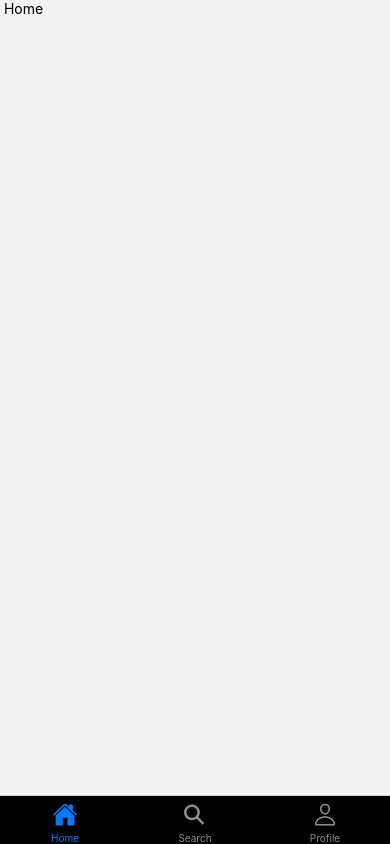
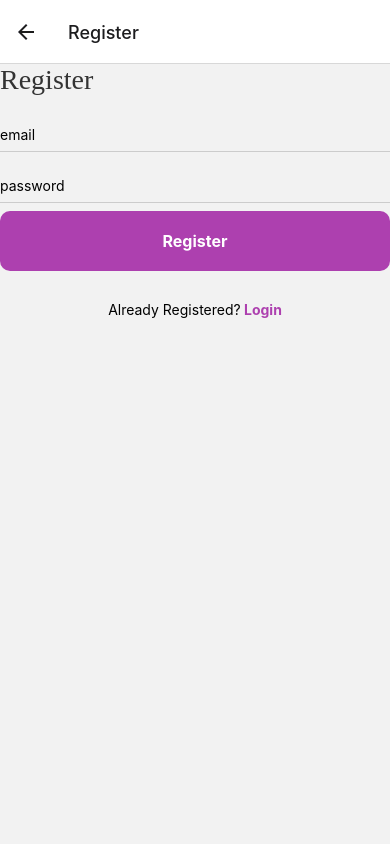
Before and after one commit to fxie48/GeorgiaTechMarketplace, a React Native app: screen /Register in a window 390 px wide. Built offline with nearby package versions, Linux system fonts and the light colour scheme.

Commit message:
login + registration screen

```diff
--- a/App.js
+++ b/App.js
@@ -6,6 +6,8 @@ import { useFonts } from 'expo-font';
 import * as SplashScreen from "expo-splash-screen";
 import { useCallback } from 'react';
 import BottomTabNavigation from "./navigation/BottomTabNavigation";
+import LoginScreen from "./screens/LoginScreen";
+import RegistrationScreen from "./screens/RegistrationScreen";
 
 
 const Stack = createNativeStackNavigator();
@@ -32,13 +34,24 @@ export default function App() {
 
   return (
     <NavigationContainer>
+
       <Stack.Navigator>
+        <Stack.Screen
+          name = 'Login'
+          component = {LoginScreen}
+          // options =
+        />
+        <Stack.Screen
+          name = 'Register'
+          component = {RegistrationScreen}
+        />
         <Stack.Screen
           name = 'Bottom Navigation'
           component = {BottomTabNavigation}
           options={{headerShown: false}}
           />
       </Stack.Navigator>
+
     </NavigationContainer>
   );
 }
--- /dev/null
+++ b/screens/LoginScreen.jsx
@@ -0,0 +1,85 @@
+import {
+    SafeAreaView,
+    View,
+    Text,
+    TextInput,
+    TouchableOpacity,
+  } from 'react-native';
+  import React from 'react'
+
+const LoginScreen = ({navigation}) => {
+    return (
+        <View>
+            <View>
+            <Text
+                style={{
+                    fontFamily: 'Roboto-Medium',
+                    fontSize: 28,
+                    fontWeight: '500',
+                    color: '#333',
+                    marginBottom: 30,
+                }}>
+                Login
+            </Text>
+            </View>
+
+            <View style = {{
+                flexDirection: 'row',
+                borderBottomColor:'#ccc',
+                borderBottomWidth:1,
+                paddingBottom: 8,
+                marginBottom: 25}}>
+                <TextInput
+                    placeholder="email"
+                    keyboardType="email-address"
+                />
+            </View>
+            <View style = {{
+                flexDirection: 'row',
+                borderBottomColor:'#ccc',
+                borderBottomWidth:1,
+                paddingBottom: 8,
+                marginBottom: 8}}>
+                <TextInput
+                    placeholder="password"
+                    secureTextEntry={true}
+                />
+            </View>
+
+            <TouchableOpacity
+                onPress={() => navigation.navigate('Bottom Navigation')}
+                style={{
+                    backgroundColor: '#AD40AF',
+                    padding: 20,
+                    borderRadius: 10,
+                    marginBottom: 30,
+                }}>
+                <Text
+                    style={{
+                    textAlign: 'center',
+                    fontWeight: '700',
+                    fontSize: 16,
+                    color: '#fff',
+                    }}>
+                    Login
+                </Text>
+            </TouchableOpacity>
+            <View
+                style={{
+                    flexDirection: 'row',
+                    justifyContent: 'center',
+                    marginBottom: 30,
+                }}>
+                <Text>New to the app?</Text>
+                <TouchableOpacity onPress={() => navigation.navigate('Register')}>
+                    <Text style={{color: '#AD40AF', fontWeight: '700'}}> Register</Text>
+                </TouchableOpacity>
+            </View>
+
+        </View>
+    )
+}
+
+export default LoginScreen
+
+// const styles = StyleSheet.create({})
--- /dev/null
+++ b/screens/RegistrationScreen.jsx
@@ -0,0 +1,86 @@
+import {
+    SafeAreaView,
+    View,
+    Text,
+    TextInput,
+    TouchableOpacity,
+  } from 'react-native';
+  import React from 'react'
+
+const RegistrationScreen = ({navigation}) => {
+    return (
+        <View>
+            <View>
+            <Text
+                style={{
+                    fontFamily: 'Roboto-Medium',
+                    fontSize: 28,
+                    fontWeight: '500',
+                    color: '#333',
+                    marginBottom: 30,
+                }}>
+                Register
+            </Text>
+            </View>
+
+            <View style = {{
+                flexDirection: 'row',
+                borderBottomColor:'#ccc',
+                borderBottomWidth:1,
+                paddingBottom: 8,
+                marginBottom: 25}}>
+                <TextInput
+                    placeholder="email"
+                    keyboardType="email-address"
+                />
+            </View>
+            <View style = {{
+                flexDirection: 'row',
+                borderBottomColor:'#ccc',
+                borderBottomWidth:1,
+                paddingBottom: 8,
+                marginBottom: 8}}>
+                <TextInput
+                    placeholder="password"
+                    secureTextEntry={true}
+                />
+            </View>
+
+            <TouchableOpacity
+                onPress={() => navigation.navigate('Bottom Navigation')}
+                style={{
+                    backgroundColor: '#AD40AF',
+                    padding: 20,
+                    borderRadius: 10,
+                    marginBottom: 30,
+                }}>
+                <Text
+                    style={{
+                    textAlign: 'center',
+                    fontWeight: '700',
+                    fontSize: 16,
+                    color: '#fff',
+                    }}>
+                    Register
+                </Text>
+            </TouchableOpacity>
+
+            <View
+          style={{
+            flexDirection: 'row',
+            justifyContent: 'center',
+            marginBottom: 30,
+          }}>
+          <Text>Already Registered?</Text>
+          <TouchableOpacity onPress={() => navigation.navigate('Login')}>
+            <Text style={{color: '#AD40AF', fontWeight: '700'}}> Login</Text>
+          </TouchableOpacity>
+        </View>
+
+        </View>
+    )
+}
+
+export default RegistrationScreen
+
+// const styles = StyleSheet.create({})
```
